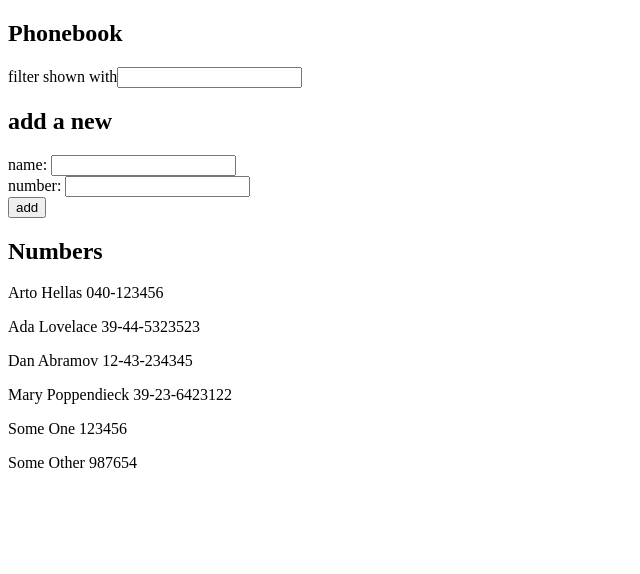
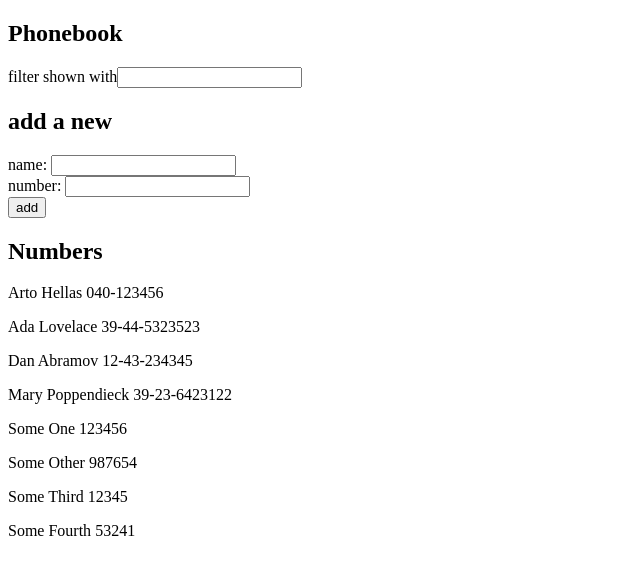
Before and after one commit to iftruethen/fullstack24, a React (Vite) app in the folder osa2/puhelinluettelo/: page / in a window 1280 px wide. Shown: the top 574 px of the page, without its empty margins (0-640 px from the left). Built offline with nearby package versions, Linux system fonts and the light colour scheme; data requests are answered from the project's data file.

Commit message:
tehtävä 2.13 tehty

```diff
--- a/osa2/puhelinluettelo/db.json
+++ b/osa2/puhelinluettelo/db.json
@@ -29,6 +29,16 @@
       "name": "Some Other",
       "number": "987654",
       "id": 6
+    },
+    {
+      "name": "Some Third",
+      "number": "12345",
+      "id": 7
+    },
+    {
+      "name": "Some Fourth",
+      "number": "53241",
+      "id": 8
     }
   ]
 }
--- a/osa2/puhelinluettelo/src/App.jsx
+++ b/osa2/puhelinluettelo/src/App.jsx
@@ -3,6 +3,7 @@ import Filter from './components/Filter'
 import PersonForm from './components/PersonForm'
 import Persons from './components/Persons'
 import axios from 'axios'
+import personService from "./services/persons"
 
 const App = () => {
   const baseUrl = "http://localhost:3001/persons"
@@ -19,19 +20,22 @@ const App = () => {
       return null
     }
     const personToAdd = {name: newName, number: newNumber}
-    axios.post(baseUrl, personToAdd).then(response => setPersons(persons.concat(response.data)) )
+    personService
+      .postPerson(personToAdd)
+      .then(response => setPersons(persons.concat(response)))
     setNewName('')
     setNewNumber('')
   }
+
   const handleNameChange = (event) => setNewName(event.target.value)
   const handleNumberChange = (event) => setNewNumber(event.target.value)
   const handleSearchWordChange = (event) => setSearchWord(event.target.value)
   const namesToShow = searchWord ==='' ? persons : persons.filter(person => person.name.toLowerCase().includes(searchWord.toLowerCase()))
 
   useEffect(() => {
-    axios
-    .get(baseUrl)
-    .then((data) => setPersons(data.data))
+    personService
+      .fetchPersons()
+        .then(response => setPersons(response))
   },[])
 
   return (
--- /dev/null
+++ b/osa2/puhelinluettelo/src/services/persons.js
@@ -0,0 +1,23 @@
+import axios from 'axios'
+
+const baseUrl = "http://localhost:3001/persons"
+
+const fetchPersons = () => {
+    const persons = axios
+        .get(baseUrl)
+        .then(response => response.data)
+    return persons
+}
+
+const postPerson = (person) => {
+    return (
+        axios
+            .post(baseUrl, person)
+            .then(response => response.data)
+    )
+}
+
+export default {
+    fetchPersons: fetchPersons,
+    postPerson: postPerson
+}
```
